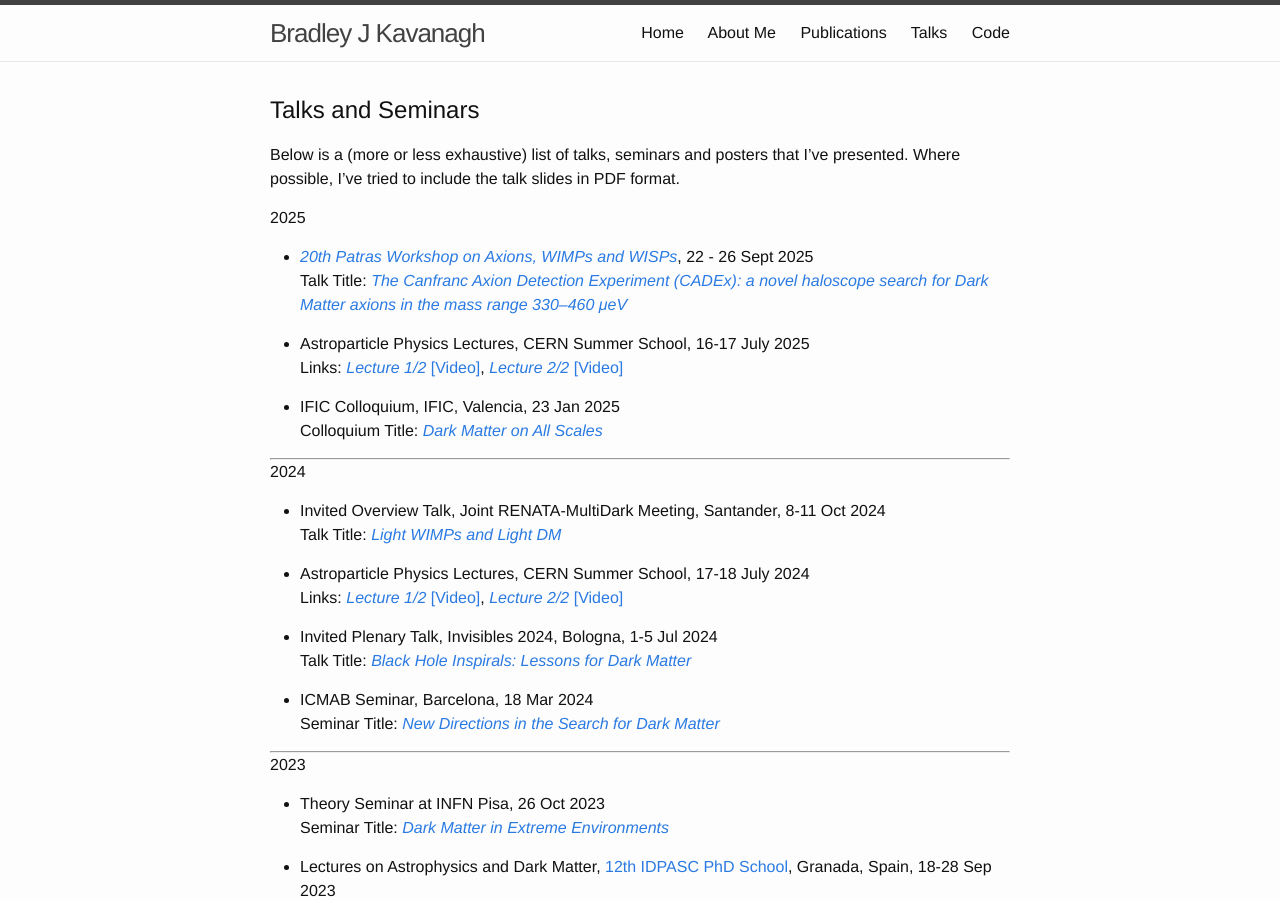
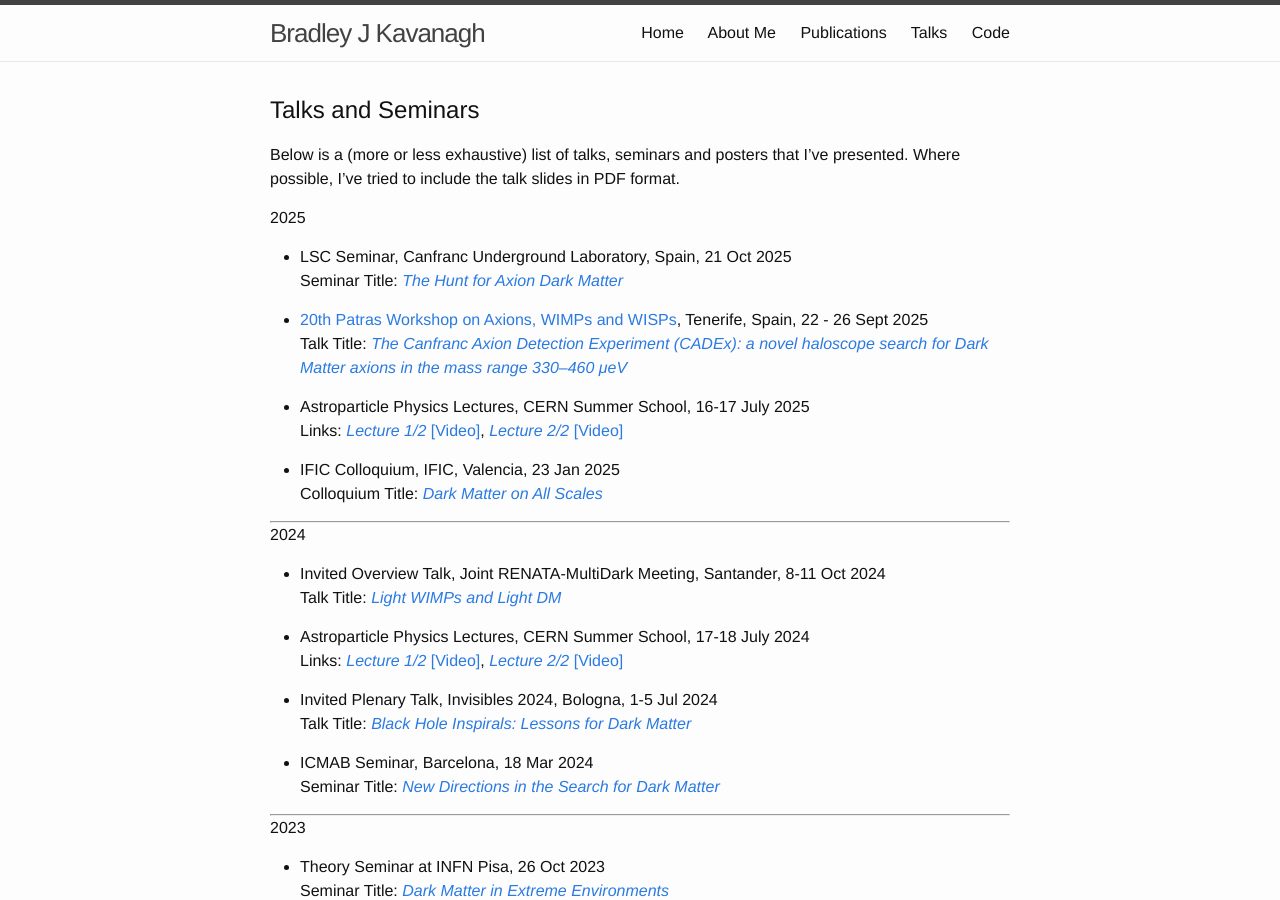
Before and after one commit to bradkav/bradkav.github.io, a Jekyll site: the page built from talks.md, in a window 1280 px wide and 900 px high. Built offline with Jekyll 4.4.1, drawn with Linux system fonts in a browser that asks for light colours.

Commit message:
Added Canfranc Talk

```diff
--- a/talks.md
+++ b/talks.md
@@ -11,7 +11,10 @@ Below is a (more or less exhaustive) list of talks, seminars and posters that I'
 
 #### 2025
 
-- [*20th Patras Workshop on Axions, WIMPs and WISPs*](https://agenda.infn.it/event/46273/overview), 22 - 26 Sept 2025
+- LSC Seminar, Canfranc Underground Laboratory, Spain, 21 Oct 2025
+Seminar Title: [*The Hunt for Axion Dark Matter*](/assets/slides/KAVANAGH_Canfranc_Oct2025_small.pdf)
+
+- [20th Patras Workshop on Axions, WIMPs and WISPs](https://agenda.infn.it/event/46273/overview), Tenerife, Spain, 22 - 26 Sept 2025
 Talk Title: [*The Canfranc Axion Detection Experiment (CADEx): a novel haloscope search for Dark Matter axions in the mass range 330–460 μeV*](/assets/slides/CADEx_PATRAS2025_KAVANAGH.pdf)
 
 - Astroparticle Physics Lectures, CERN Summer School, 16-17 July 2025
```
Also changed, not shown: 1 other file.
